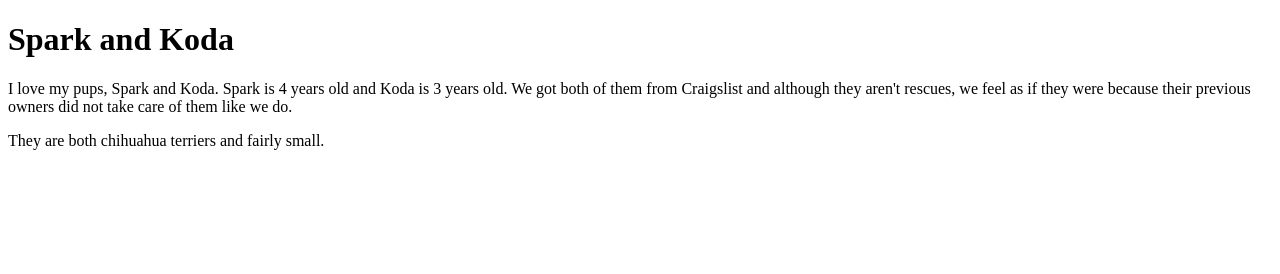
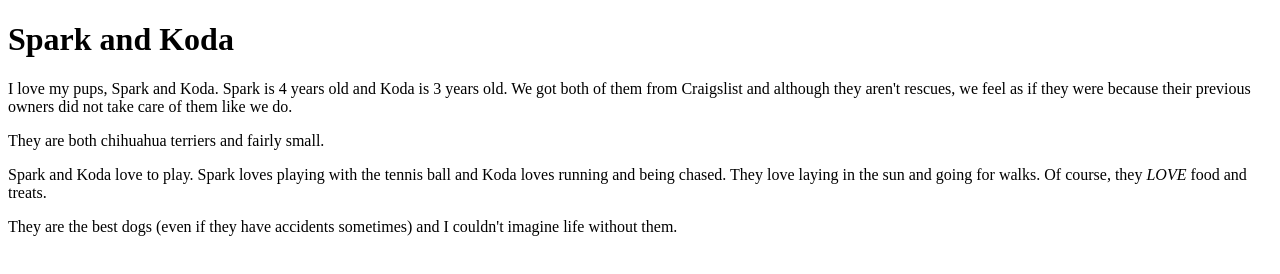
Before and after one commit to jenneugenio/html-webpage, a plain HTML site: page my-dogs.html in a window 1280 px wide. Drawn offline with Linux system fonts and the light colour scheme.

Commit message:
Added 2 sentences

```diff
--- a/my-dogs.html
+++ b/my-dogs.html
@@ -7,6 +7,8 @@
 <body>
   <h1>Spark and Koda</h1>
   <p>I love my pups, Spark and Koda. Spark is 4 years old and Koda is 3 years old. We got both of them from Craigslist and although they aren't rescues, we feel as if they were because their previous owners did not take care of them like we do.</p>
-  <p> They are both chihuahua terriers and fairly small.</p>
+  <p>They are both chihuahua terriers and fairly small.</p>
+  <p>Spark and Koda love to play. Spark loves playing with the tennis ball and Koda loves running and being chased. They love laying in the sun and going for walks. Of course, they <em>LOVE</em> food and treats. </p>
+  <p>They are the best dogs (even if they have accidents sometimes) and I couldn't imagine life without them.</p>
 </body>
 </html>
```
